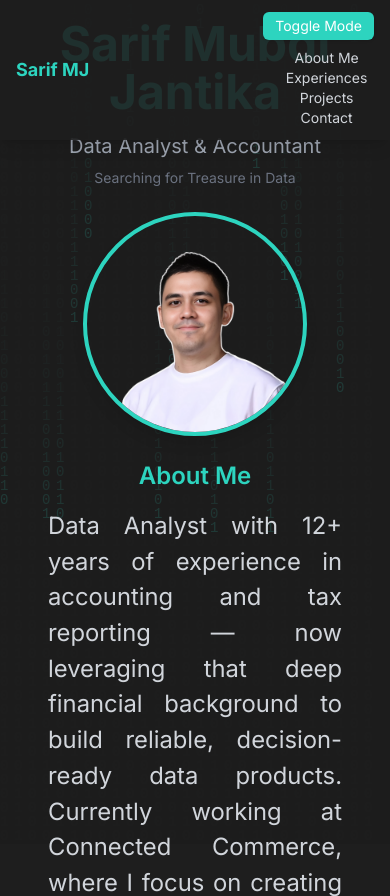
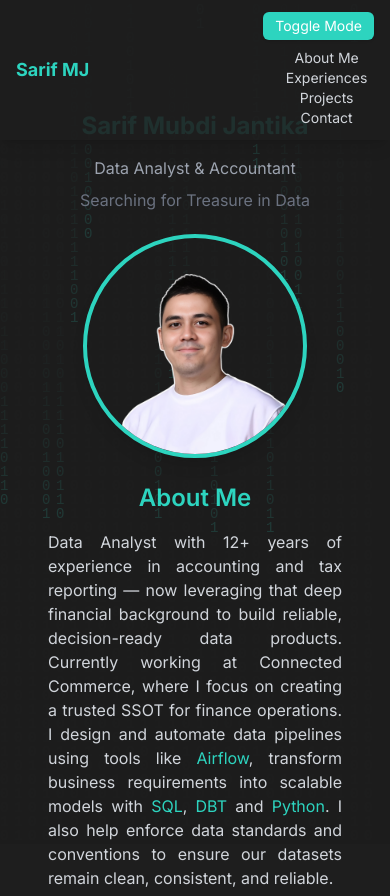
Before and after one commit to SMJ-205/resume, a plain HTML site: page index.html in a window 390 px wide. Shown: the top 896 px of the page. Drawn offline with nearby package versions, Linux system fonts and the light colour scheme.

Commit message:
Update index.html

```diff
--- a/index.html
+++ b/index.html
@@ -104,6 +104,14 @@
 
       /* Styles for mobile devices in portrait mode */
       @media (max-width: 768px) and (orientation: portrait) {
+        body {
+          padding-top: 50px; /* Adjust based on navigation bar height */
+        }
+
+        nav {
+          position: relative;
+        }
+
         nav .space-x-4 {
           flex-direction: column;
           space-y-4;
@@ -120,12 +128,27 @@
           margin-bottom: 0.5rem;
         }
 
-        section#about {
-          padding-top: 20px;
+        section#about,
+        section#projects {
+          padding-top: 64px;
         }
 
-        h1, p {
-          font-size: calc(1rem + 2vw);
+        section#about h1,
+        section#projects h1 {
+          font-size: 1.5rem;
+        }
+
+        section#about p,
+        section#projects p {
+          font-size: 1rem;
+        }
+
+        h1 {
+          font-size: 2rem;
+        }
+
+        p {
+          font-size: 1rem;
         }
       }
     </style>
@@ -178,7 +201,7 @@
       </div>
     </section>
 
- <!-- Experiences -->
+<!-- Experiences -->
 <section id="experiences" class="max-w-3xl mx-auto px-6 mt-24 animate-fadeInUp scroll-mt-20">
   <div class="border border-teal-400/50 rounded-xl p-4 ">
     <h2 class="text-2xl text-tosca font-semibold mb-4 text-center">Experiences</h2>
```
